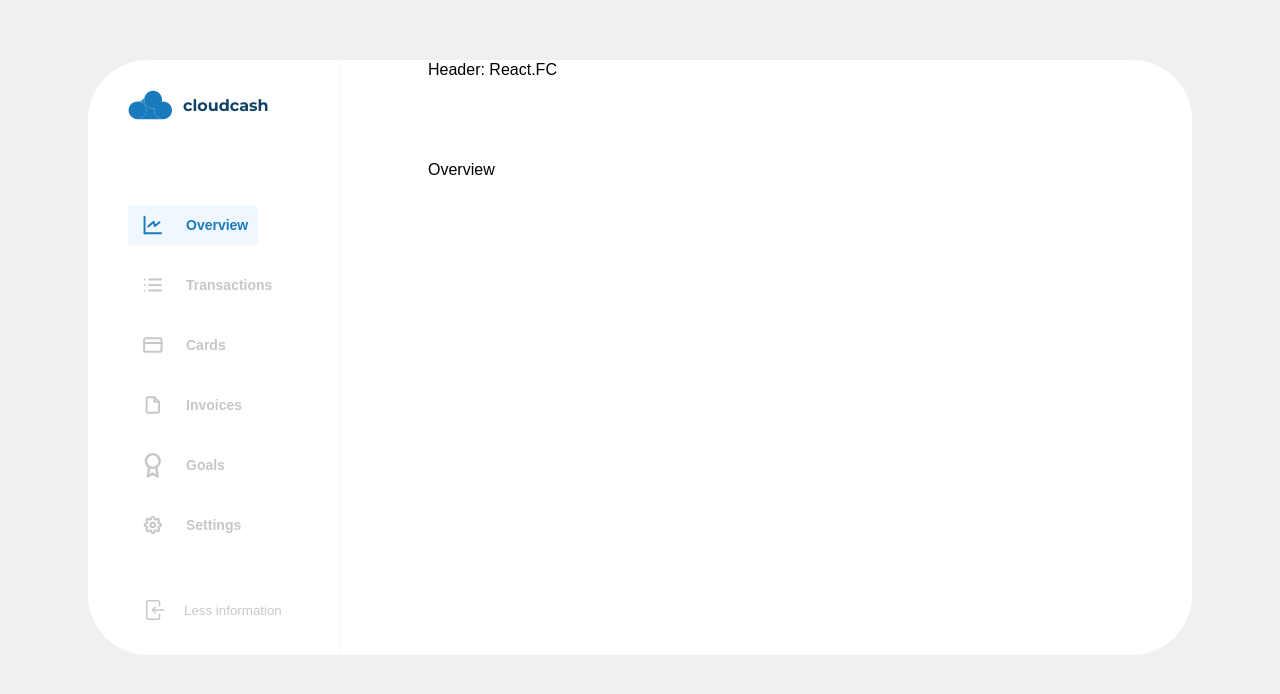
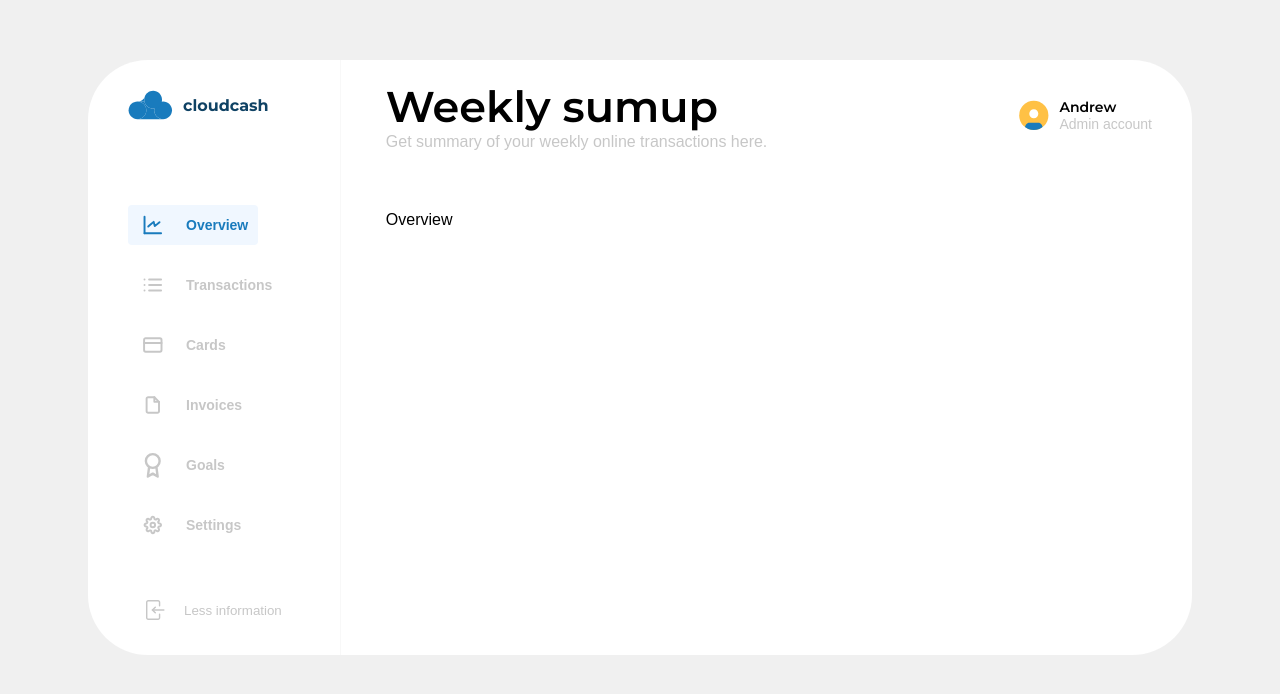
Before and after one commit to Smd16Bi/cloudcash, a React (Create React App) app: page / in a window 1280 px wide. Shown: the top 694 px of the page. Built offline with nearby package versions, Linux system fonts and the light colour scheme; a web font is replaced by a local one.

Commit message:
added header

```diff
--- a/src/assets/base.css
+++ b/src/assets/base.css
@@ -16,9 +16,10 @@ body {
   margin: 60px auto;
   max-width: 80%;
   display: grid;
-  grid-template-columns: minmax(auto, 255px) 1fr;
-  grid-template-rows: 100px auto auto;
+  grid-template-columns: auto 1fr;
+  grid-template-rows: minmax(110px, auto) auto auto;
   grid-column-gap: 45px;
+  grid-row-gap: 40px;
   grid-template-areas:
     "aside header"
     "aside main"
@@ -41,3 +42,11 @@ main {
 footer {
   grid-area: footer;
 }
+
+@media(max-width: 768px) {
+  .wrapper {
+    grid-column-gap: 20px;
+    grid-row-gap: 20px;
+    padding: 15px;
+  }
+}
--- a/src/assets/root.css
+++ b/src/assets/root.css
@@ -4,4 +4,5 @@
 
   --color-secondary: #C7C7C7;
   --color-active: #197BBD;
+  --color-primary: #404040;
 }
--- a/src/component/aside/aside.module.css
+++ b/src/component/aside/aside.module.css
@@ -110,22 +110,8 @@
   .btn {
     display: none;
   }
+
+  .aside {
+    padding-right: 15px;
+  }
 }
-
-.myNodee-enter {
-  opacity: 0;
-}
-
-.myNode-enter-active {
-  opacity: 1;
-  transition: opacity 200ms;
-}
-
-.myNode-exit {
-  opacity: 1;
-}
-
-.myNode-exit-active {
-  opacity: 0;
-  transition: opacity 200ms;
-}
--- a/src/component/header/Header.tsx
+++ b/src/component/header/Header.tsx
@@ -1,8 +1,25 @@
 import React from 'react';
 import style from './header.module.css';
+import iconAccount from '../../assets/icon-account.svg';
 
 const Header: React.FC = () => {
-  return <header>Header: React.FC</header>;
+  return (
+    <header className={style.header}>
+      <div className={style.title}>
+        <h1>Weekly sumup</h1>
+        <p>Get summary of your weekly online transactions here.</p>
+      </div>
+      <div className={style.account}>
+        <div className={style.account_img}>
+          <img src={iconAccount} alt="Account" width={35} height={35} loading="lazy" />
+        </div>
+        <div className={style.account_info}>
+          <span className={style.account_name}>Andrew</span>
+          <span className={style.account_type}>Admin account</span>
+        </div>
+      </div>
+    </header>
+  );
 };
 
 export default Header;
--- a/src/component/header/header.module.css
+++ b/src/component/header/header.module.css
@@ -0,0 +1,90 @@
+.header {
+  display: flex;
+  align-items: center;
+  justify-content: flex-start;
+  flex-wrap: wrap;
+  column-gap: 20px;
+  row-gap: 20px;
+}
+
+.title {
+  flex: 1;
+}
+
+.title h1 {
+  color: var(--text-primary);
+  font-family: var(--font-heading);
+  font-size: 43px;
+  font-style: normal;
+  font-weight: 600;
+  line-height: normal;
+}
+
+.title p {
+  color: var(--color-secondary);
+  font-family: var(--font-body);
+  font-size: 16px;
+  font-style: normal;
+  font-weight: 400;
+  line-height: normal;
+}
+
+.account {
+  display: flex;
+  align-items: center;
+  justify-content: center;
+  column-gap: 10px;
+}
+
+.account_img {
+  width: 30px;
+  height: 30px;
+  position: relative;
+}
+
+.account_img img {
+  position: absolute;
+  top: 0;
+  left: 0;
+  width: 100%;
+  height: 100%;
+  object-fit: contain;
+}
+
+.account_info {
+  display: flex;
+  flex-direction: column;
+}
+
+.account_name {
+  color: var(--text-primary);
+  font-family: var(--font-heading);
+  font-size: 14px;
+  font-style: normal;
+  font-weight: 600;
+  line-height: normal;
+}
+
+.account_type {
+  color: var(--color-secondary);
+  font-family: var(--font-body);
+  font-size: 14px;
+  font-style: normal;
+  font-weight: 400;
+  line-height: normal;
+}
+
+@media(max-width: 768px) {
+  .title h1 {
+    font-size: 16px;
+    margin-bottom: 10px;
+  }
+
+  .title p {
+    font-size: 12px;
+  }
+
+  .account_info {
+    display: none;
+  }
+}
```
Also changed, not shown: src/assets/icon-account.svg (added).
